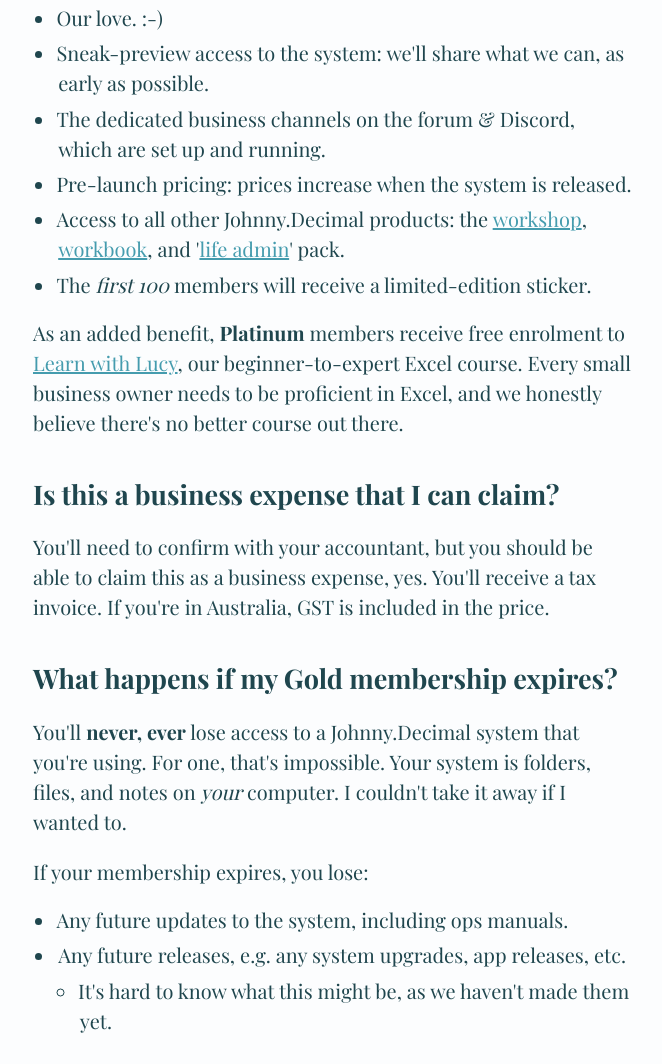
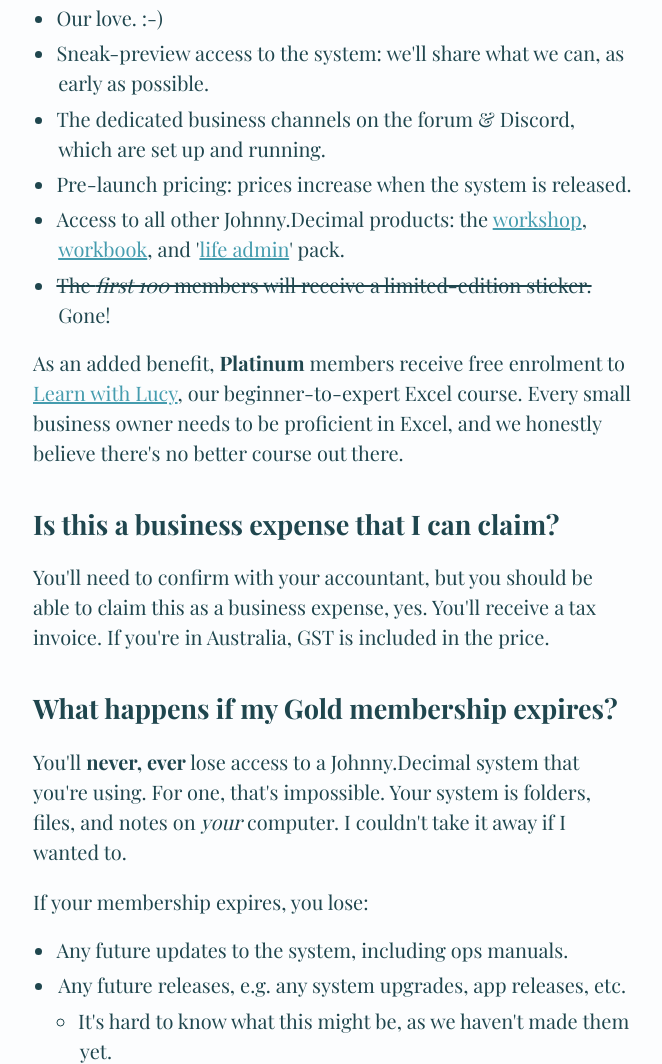
Before and after one commit to johnnydecimal/decimal.business, an Astro site: page / in a window 1280 px wide. Shown: the part 10936-12000 px from the top of the page, without its empty margins (307-969 px from the left). Built offline with nearby package versions, Linux system fonts and the light colour scheme; Astro itself is replaced by a stand-in of ours; a web font is replaced by a local one.

Commit message:
strikeout stickers

```diff
--- a/src/components/words/Home_FAQ.mdx
+++ b/src/components/words/Home_FAQ.mdx
@@ -25,7 +25,7 @@ If you sign up today you get:
 - The dedicated business channels on the forum & Discord, which are set up and running.
 - Pre-launch pricing: prices increase when the system is released.
 - Access to all other Johnny.Decimal products: the [workshop](https://jdcm.al/14.22/), [workbook](https://jdcm.al/14.21/), and '[life admin](https://jdcm.al/14.11/)' pack.
-- The _first 100_ members will receive a limited-edition sticker.
+- ~~The _first 100_ members will receive a limited-edition sticker.~~ Gone!
 
 As an added benefit, **Platinum** members receive free enrolment to [Learn with Lucy](https://learnwithlucy.rocks), our beginner-to-expert Excel course. Every small business owner needs to be proficient in Excel, and we honestly believe there's no better course out there.
 
```
